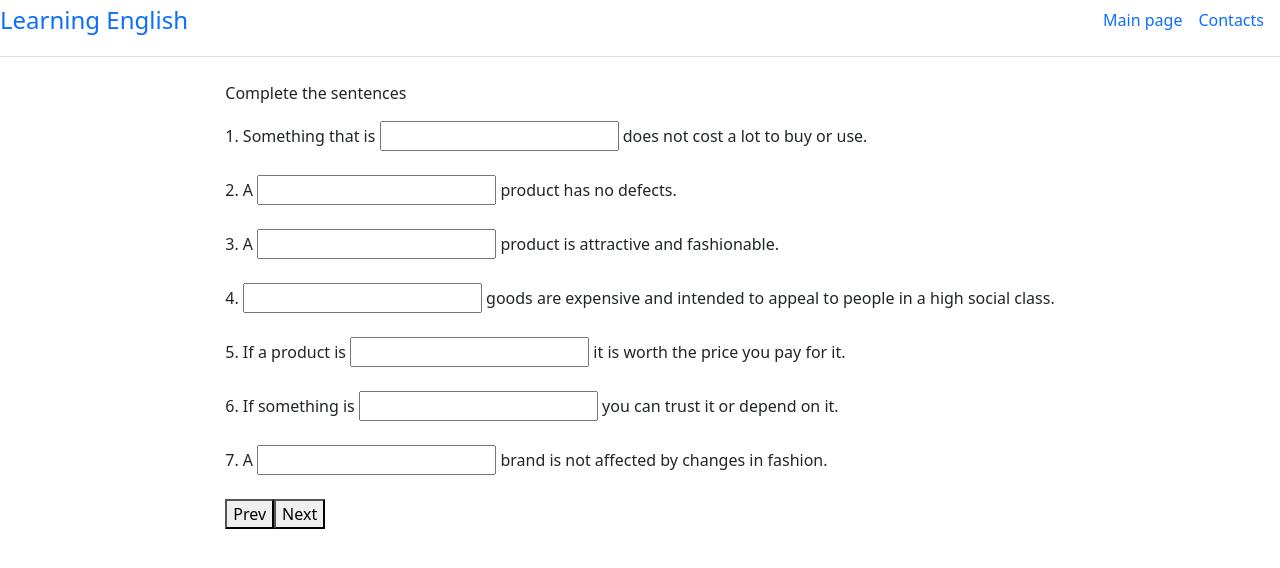
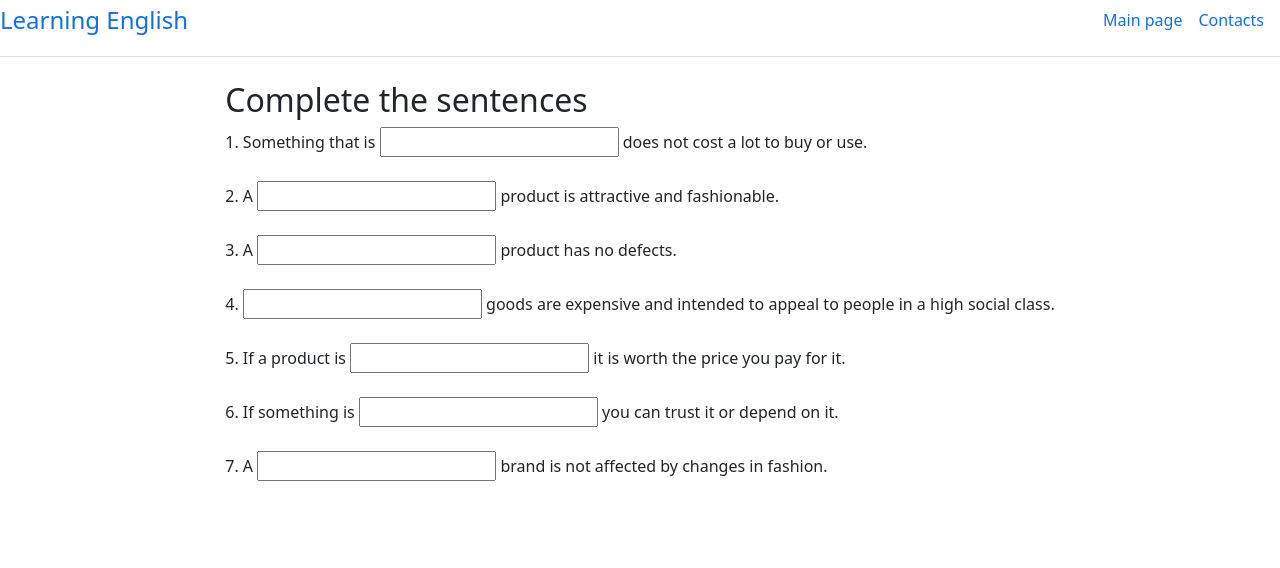
Before and after one commit to Alherd/lingua-frontend, an Angular app: page /lessons/1 in a window 1280 px wide. Shown: the top 568 px of the page. Built offline with nearby package versions, Linux system fonts and the light colour scheme.

Commit message:
set all tasks to json

```diff
--- a/src/app/lesson/lesson.component.css
+++ b/src/app/lesson/lesson.component.css
@@ -3,3 +3,7 @@
     align-items: center;
     justify-content: center;
   }
+
+p {
+  display: inline;
+}
--- a/src/app/lesson/lesson.component.html
+++ b/src/app/lesson/lesson.component.html
@@ -1,96 +1,15 @@
 <div class="container">
     <div class="content" id="lesson1_container_content">
-        <div [ngSwitch]="templateId">
-            <ng-container *ngSwitchCase="'1'">
-                <p>Complete the sentences</p>
-                <label>1. Something that is <input type="text" id="fname1" name="fname1"
-                        (keydown.enter)="checkField('fname1', 'inexpensive')">
-                    does not cost a
-                    lot to buy or use.</label>
-                <div><br></div>
-                <label>2. A <input type="text" id="fname2" name="fname2"
-                        (keydown.enter)="checkField('fname2', 'well-made')">
-                    product has no
-                    defects.</label>
-                <div><br></div>
-                <label>3. A <input type="text" id="fname3" name="fname3"
-                        (keydown.enter)="checkField('fname3', 'stylish')">
-                    product is
-                    attractive and
-                    fashionable.</label><br>
-                <div><br></div>
-                <label>4. <input type="text" id="fname4" name="fname4"
-                        (keydown.enter)="checkField('fname4', 'upmarket')"> goods
-                    are
-                    expensive
-                    and intended
-                    to appeal to people in a high social class.</label><br>
-                <div><br></div>
-                <label>5. If a product is <input type="text" id="fname5" name="fname55"
-                        (keydown.enter)="checkField('fname5', 'value for money')">
-                    it
-                    is worth the
-                    price you pay for it.</label><br>
-                <div><br></div>
-                <label>6. If something is <input type="text" id="fname6" name="fname66"
-                        (keydown.enter)="checkField('fname6', 'reliable')">
-                    you
-                    can trust it
-                    or depend on it.</label><br>
-                <div><br></div>
-                <label>7. A <input type="text" id="fname7" name="fname7"
-                        (keydown.enter)="checkField('fname7', 'timeless')">
-                    brand is not
-                    affected by changes
-                    in fashion.</label><br>
-
-            </ng-container>
-            <ng-container *ngSwitchDefault>
-                <p>Complete the sentences</p>
-                <label>2. Something that is
-                    does not cost a
-                    lot to buy or use.</label>
-                <div><br></div>
-                <label>2. A <input type="text" id="fname2" name="fname2"
-                        (keydown.enter)="checkField('fname2', 'well-made')">
-                    product has no
-                    defects.</label>
-                <div><br></div>
-                <label>3. A <input type="text" id="fname3" name="fname3"
-                        (keydown.enter)="checkField('fname3', 'stylish')">
-                    product is
-                    attractive and
-                    fashionable.</label><br>
-                <div><br></div>
-                <label>4. <input type="text" id="fname4" name="fname4"
-                        (keydown.enter)="checkField('fname4', 'upmarket')"> goods
-                    are
-                    expensive
-                    and intended
-                    to appeal to people in a high social class.</label><br>
-                <div><br></div>
-                <label>5. If a product is <input type="text" id="fname5" name="fname55"
-                        (keydown.enter)="checkField('fname5', 'value for money')">
-                    it
-                    is worth the
-                    price you pay for it.</label><br>
-                <div><br></div>
-                <label>6. If something is <input type="text" id="fname6" name="fname66"
-                        (keydown.enter)="checkField('fname6', 'reliable')">
-                    you
-                    can trust it
-                    or depend on it.</label><br>
-                <div><br></div>
-                <label>7. A <input type="text" id="fname7" name="fname7"
-                        (keydown.enter)="checkField('fname7', 'timeless')">
-                    brand is not
-                    affected by changes
-                    in fashion.</label><br>
-
-            </ng-container>
-            <br>
-            <button>Prev</button>
-            <button>Next</button>
-        </div>
+        <h2 [innerHTML]="jsonData?.title.replace('\n', '<br>')"></h2>
+        <div *ngFor="let task of jsonData?.tasks">
+            <p *ngFor="let answer of task.answers">
+              {{ task.sentences[task.answers.indexOf(answer)] }}
+              <input type="text" [id]="'fname' + jsonData.tasks.indexOf(task) + task.answers.indexOf(answer)"
+                [name]="'fname' + task.answers.indexOf(answer)"
+                (keydown.enter)="checkField(jsonData.tasks.indexOf(task).toString(), task.answers.indexOf(answer) , answer)">
+            </p>
+            <p> {{ task.sentences[task.sentences.length - 1] }}</p>
+            <div><br></div>
+          </div>
     </div>
 </div>
--- a/src/app/lesson/lesson.component.ts
+++ b/src/app/lesson/lesson.component.ts
@@ -2,6 +2,7 @@ import { Component } from '@angular/core';
 import { LessonService } from './lesson.service';
 import { Renderer2 } from '@angular/core';
 import { ActivatedRoute } from '@angular/router';
+import { HttpClient } from '@angular/common/http';
 
 @Component({
   selector: 'app-lesson',
@@ -11,9 +12,11 @@ import { ActivatedRoute } from '@angular/router';
 
 export class LessonComponent {
   templateId: string = '';
+  jsonData: any;
 
-  checkField(fname: String, answer: String) {
-    const element = document.getElementById(`${fname}`) as HTMLInputElement;
+  checkField(fname1: String, fname2: String, answer: String) {
+    console.log(fname1, fname2, answer)
+    const element = document.getElementById(`fname${fname1}${fname2}`) as HTMLInputElement;
     const fieldValue = element?.value ?? '';
 
     if (fieldValue == '') {
@@ -44,7 +47,7 @@ export class LessonComponent {
   }
 
   constructor(private lessonService: LessonService,
-    private renderer: Renderer2, private activatedRoute: ActivatedRoute) { }
+    private renderer: Renderer2, private activatedRoute: ActivatedRoute, private http: HttpClient) { }
 
   getData() {
     this.lessonService.getData().subscribe(data => {
@@ -54,6 +57,18 @@ export class LessonComponent {
   ngOnInit() {
     this.activatedRoute.paramMap.subscribe(params => {
       this.templateId = params.get('id') || '';
+      this.loadJsonData();
     });
   }
+
+  loadJsonData() {
+    this.http.get(`assets/${this.templateId}.json`).subscribe(data => {
+      this.jsonData = data;
+      console.log(this.jsonData.tasks[0])
+    });
+  }
+
+  formatText(text: string): string {
+    return text.replace(/\n/g, '<br>');
+  }
 }
--- /dev/null
+++ b/src/assets/1.json
@@ -0,0 +1,68 @@
+{
+    "title": "Complete the sentences",
+    "tasks": [
+        {
+            "answers": [
+                "inexpensive"
+            ],
+            "sentences": [
+                "1. Something that is ",
+                "does not cost a lot to buy or use."
+            ]
+        },
+        {
+            "answers": [
+                "stylish"
+            ],
+            "sentences": [
+                "2. A ",
+                "product is attractive and fashionable."
+            ]
+        },
+        {
+            "answers": [
+                "well-made"
+            ],
+            "sentences": [
+                "3. A ",
+                "product has no defects."
+            ]
+        },
+        {
+            "answers": [
+                "upmarket"
+            ],
+            "sentences": [
+                "4. ",
+                "goods are expensive and intended to appeal to people in a high social class."
+            ]
+        },
+        {
+            "answers": [
+                "value for money"
+            ],
+            "sentences": [
+                "5. If a product is ",
+                "it is worth the price you pay for it."
+            ]
+        },
+        {
+            "answers": [
+                "reliable"
+            ],
+            "sentences": [
+                "6. If something is ",
+                "you can trust it or depend on it."
+            ]
+        },
+        {
+            "answers": [
+                "timeless"
+            ],
+            "sentences": [
+                "7. A ",
+                " brand is not affected by changes in fashion."
+            ]
+        }
+    ]
+}
```
Also changed, not shown: src/assets/2.json (added, +34 -0 lines).
